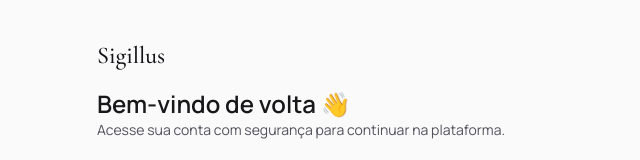
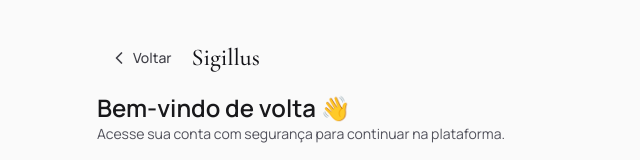
Before and after one commit to warriorsyn/raparigator-front-nextjs, a Next.js app: page /auth/login in a window 1280 px wide. Shown: the top 160 px of the page, without its empty margins (319-959 px from the left). Built offline with nearby package versions, Linux system fonts and the light colour scheme.

Commit message:
fix: integrate BackButton into AuthShell for improved navigation experience

```diff
--- a/components/screens/auth-shell.tsx
+++ b/components/screens/auth-shell.tsx
@@ -1,5 +1,6 @@
 import Link from "next/link";
 import { PropsWithChildren } from "react";
+import { BackButton } from "@/components/ui/back-button";
 
 interface AuthShellProps extends PropsWithChildren {
   title: string;
@@ -11,7 +12,10 @@
     <div className="min-h-screen bg-zinc-50 px-4 py-10 sm:px-6">
       <div className="mx-auto max-w-md space-y-6">
         <div>
-          <Link href="/" className="font-display text-2xl text-wine-800">Sigillus</Link>
+          <div className="flex items-center gap-2">
+            <BackButton />
+            <Link href="/" className="font-display text-2xl text-wine-800">Sigillus</Link>
+          </div>
           <h1 className="mt-4 text-2xl font-semibold text-zinc-900">{title}</h1>
           <p className="text-sm text-zinc-600">{description}</p>
         </div>
--- a/components/ui/back-button.tsx
+++ b/components/ui/back-button.tsx
@@ -15,6 +15,15 @@
   // Não exibe o botão se estiver na página inicial
   if (pathname === "/") return null;
 
+  const handleClick = () => {
+    if (typeof window !== "undefined" && window.history.length > 1) {
+      router.back();
+      return;
+    }
+
+    router.push("/");
+  };
+
   return (
     <Button
       variant="ghost"
@@ -23,7 +32,8 @@
         "group gap-1 px-2 text-zinc-500 hover:text-wine-700 hover:bg-wine-50 transition-all",
         className
       )}
-      onClick={() => router.back()}
+      onClick={handleClick}
+      aria-label="Voltar"
       title="Voltar para a página anterior"
     >
       {/* Ícone ChevronLeft Inline (SVG) */}
```
